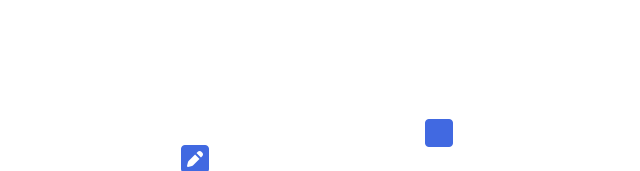
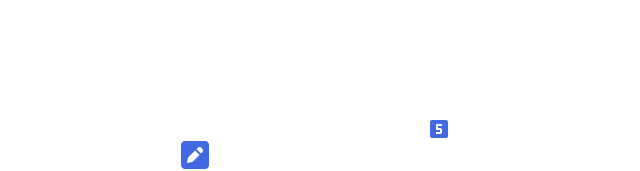
Before and after one commit to zznicole/productly2, a plain HTML site: page index.html in a window 1280 px wide. Shown: the part 1151-1322 px from the top of the page, 323-963 px from the left. Drawn offline with Linux system fonts and the light colour scheme.

Commit message:
update icons

```diff
--- a/index.html
+++ b/index.html
@@ -9,6 +9,8 @@
     <link href="https://fonts.googleapis.com/css?family=Poppins&display=swap" rel="stylesheet">
     <link rel="stylesheet" href="style/index.css">
     <script src="https://kit.fontawesome.com/8dd6362ff9.js" crossorigin="anonymous"></script>
+    <link href="https://fonts.googleapis.com/icon?family=Material+Icons"
+      rel="stylesheet">
 </head>
 </head>
 <body>
@@ -69,7 +71,7 @@
                 </span>
                 <span class="featurecard4">
                     <div>
-                        <i class="fas fa-square"></i>
+                        <i class="material-icons">looks_5</i>
                         <h4 class="featureh4">Five second tests</h4>
                         <p class="featuretext4">Personal choices and the overall personality of the person. </p>
                     </div>
```
